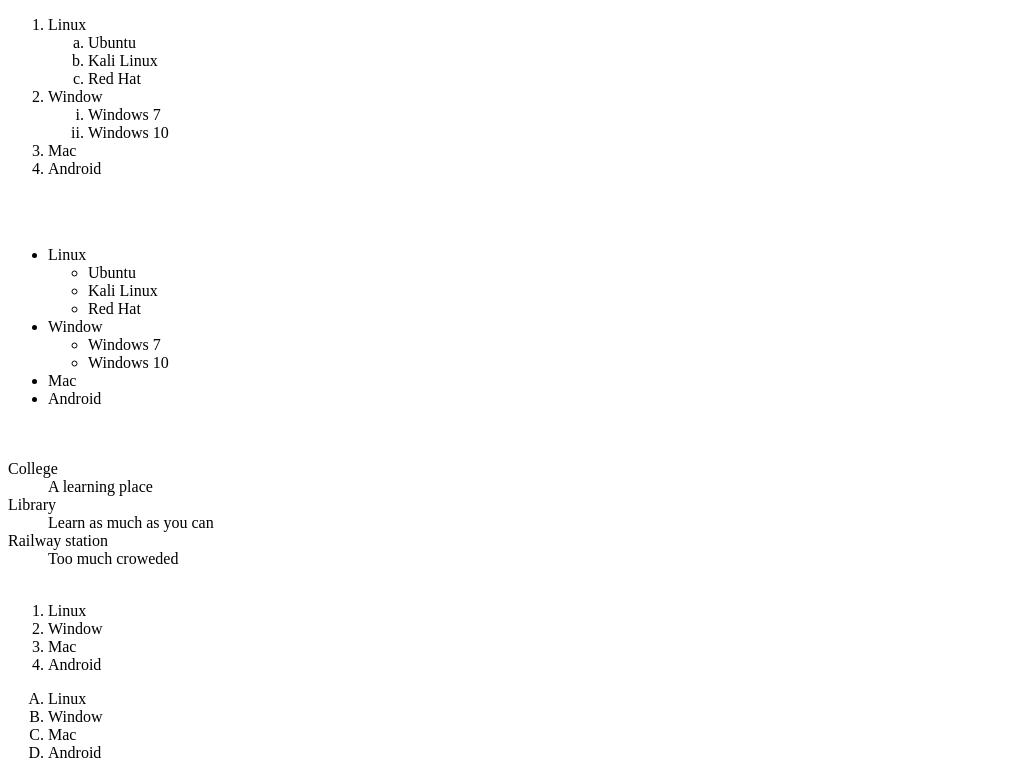
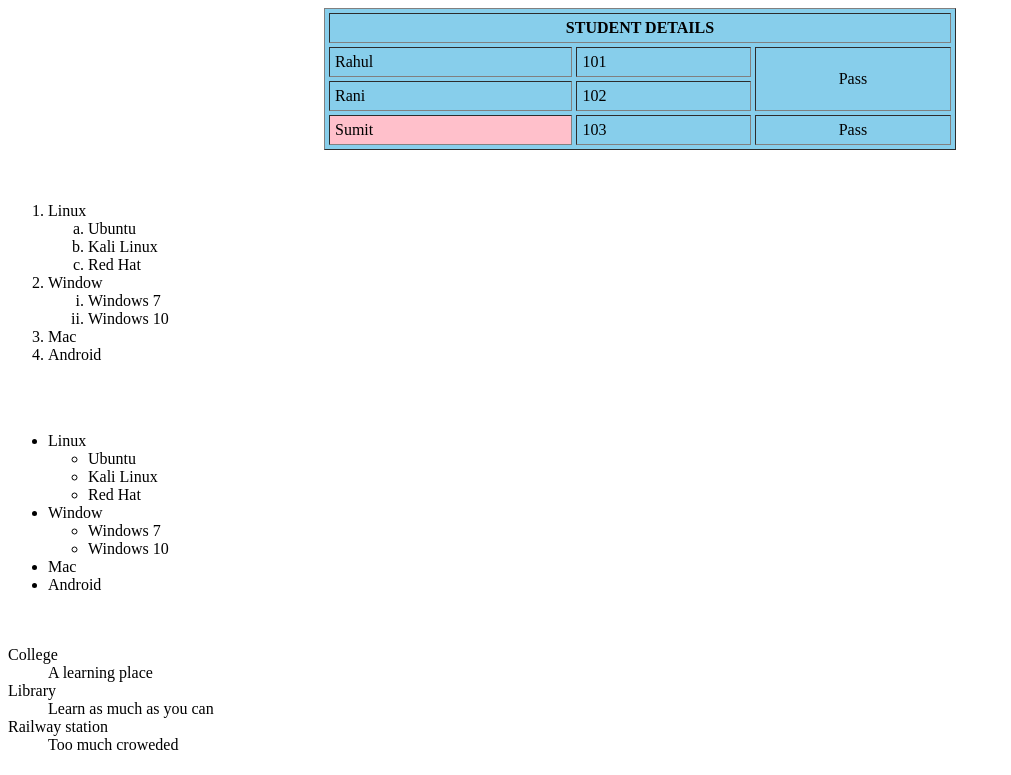
Before and after one commit to chanchalpatel51/Geekyshowspractical, a plain HTML site: page index.html in a window 1280 px wide. Shown: the top 775 px of the page, without its empty margins (0-1011 px from the left). Drawn offline with Linux system fonts and the light colour scheme.

Commit message:
Create table.

```diff
--- a/index.html
+++ b/index.html
@@ -6,6 +6,30 @@
     <title>Hello</title>
 </head>
 <body>
+    <!-- create a table -->
+    <table border="1" align="center" width="50%" bgcolor="skyblue" cellpadding="5" cellspacing="4">
+        <th colspan="3">STUDENT DETAILS</th>
+        <!-- <th width="50%">Name</th>
+        <th width="25%">Roll</th>
+        <th width="25%">Result</th> -->
+        <tr>
+            <td>Rahul</td>
+            <td>101</td>
+            <td align="center" rowspan="2">Pass</td>
+        </tr>
+        <tr>
+            <td>Rani</td>
+            <td>102</td>
+            <!-- <td align="center">Pass</td> -->
+        </tr>
+        <tr>
+            <td bgcolor="pink">Sumit</td>
+            <td>103</td>
+            <td align="center">Pass</td>
+        </tr>
+    </table>
+    <br><br>
+
     <!-- ordered nested list -->
     <ol>
         <li>Linux</li>
```
